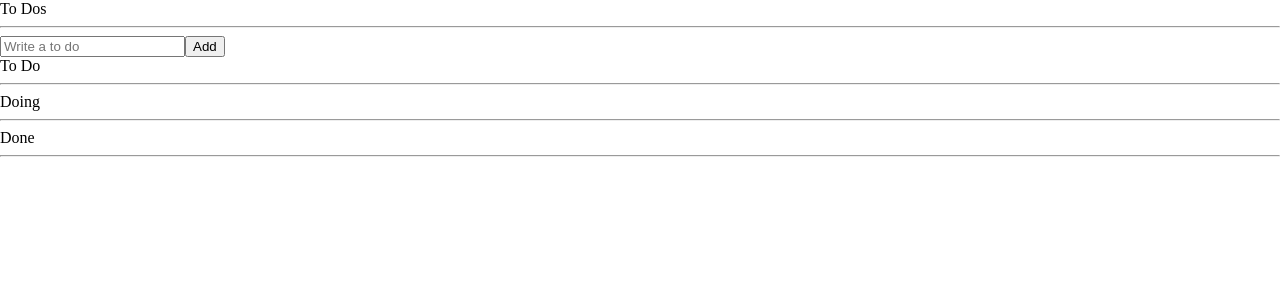
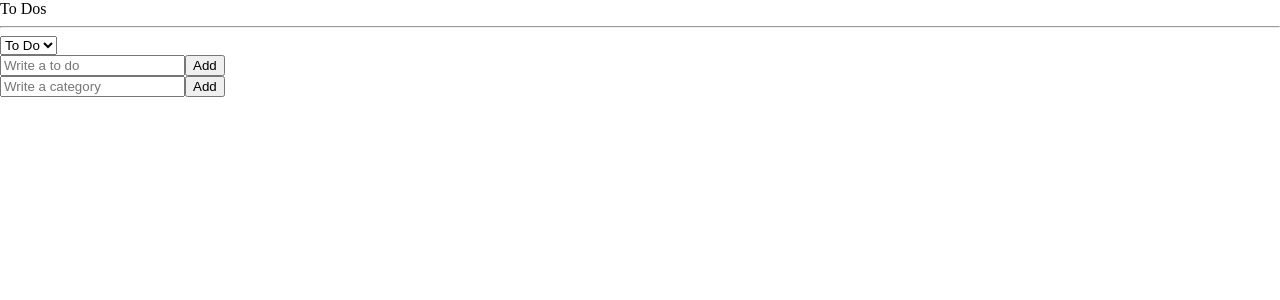
Before and after one commit to gamangee/todo-list, a React (Create React App) app: page / in a window 1280 px wide. Shown: the top 300 px of the page. Built offline with nearby package versions, Linux system fonts and the light colour scheme.

Commit message:
save localStorage

```diff
--- a/src/ToDoList.tsx
+++ b/src/ToDoList.tsx
@@ -1,38 +1,45 @@
-import React from 'react';
-import { atom, useRecoilValue } from 'recoil';
+import React, { useEffect } from 'react';
+import { useRecoilState, useRecoilValue } from 'recoil';
+import CreateCategory from './components/CreateCategoriy';
 import CreateToDo from './components/CreateToDo';
 import ToDo from './components/ToDo';
-import { toDoSelector } from './recoil/atoms';
+import {
+  Categories,
+  categoryState,
+  customCategoryState,
+  toDoSelector,
+} from './recoil/atoms';
 
 export default function ToDoList() {
-  const [toDo, doing, done] = useRecoilValue(toDoSelector);
+  const toDos = useRecoilValue(toDoSelector);
+
+  const [category, setCategory] = useRecoilState(categoryState);
+
+  const customCategories = useRecoilValue(customCategoryState);
+
+  const onInput = (event: React.FormEvent<HTMLSelectElement>) => {
+    setCategory(event.currentTarget.value as any);
+  };
 
   return (
     <div>
       <h1>To Dos</h1>
       <hr />
+      <select value={category} onInput={onInput}>
+        <option value={Categories.TO_DO}>To Do</option>
+        <option value={Categories.DOING}>Doing</option>
+        <option value={Categories.DONE}>Done</option>
+        {customCategories?.map((customCategory) => (
+          <option value={customCategory.text} key={customCategory.id}>
+            {customCategory.text}
+          </option>
+        ))}
+      </select>
       <CreateToDo />
-      <h2>To Do</h2>
-      <ul>
-        {toDo.map((toDo) => (
-          <ToDo key={toDo.id} {...toDo} />
-        ))}
-      </ul>
-      <hr />
-      <h2>Doing</h2>
-      <ul>
-        {doing.map((toDo) => (
-          <ToDo key={toDo.id} {...toDo} />
-        ))}
-      </ul>
-      <hr />
-      <h2>Done</h2>
-      <ul>
-        {done.map((toDo) => (
-          <ToDo key={toDo.id} {...toDo} />
-        ))}
-      </ul>
-      <hr />
+      <CreateCategory />
+      {toDos?.map((toDo) => (
+        <ToDo key={toDo.id} {...toDo} />
+      ))}
     </div>
   );
 }
--- /dev/null
+++ b/src/components/CreateCategoriy.tsx
@@ -0,0 +1,34 @@
+import React from 'react';
+import { useForm } from 'react-hook-form';
+import { useSetRecoilState } from 'recoil';
+import { customCategoryState } from '../recoil/atoms';
+
+interface IForm {
+  customCategory: string;
+}
+
+export default function CreateCategory() {
+  const setCustomCategory = useSetRecoilState(customCategoryState);
+
+  const { register, handleSubmit, setValue } = useForm<IForm>();
+
+  const handleValid = ({ customCategory }: IForm) => {
+    setCustomCategory((oldCustomCategories) => [
+      { text: customCategory, id: Date.now() },
+      ...oldCustomCategories,
+    ]);
+    setValue('customCategory', '');
+  };
+
+  return (
+    <form onSubmit={handleSubmit(handleValid)}>
+      <input
+        {...register('customCategory', {
+          required: 'Please write a category',
+        })}
+        placeholder='Write a category'
+      />
+      <button>Add</button>
+    </form>
+  );
+}
--- a/src/components/CreateToDo.tsx
+++ b/src/components/CreateToDo.tsx
@@ -1,7 +1,7 @@
 import React from 'react';
 import { useForm } from 'react-hook-form';
-import { useSetRecoilState } from 'recoil';
-import { toDoState } from '../recoil/atoms';
+import { useRecoilValue, useSetRecoilState } from 'recoil';
+import { categoryState, toDoState } from '../recoil/atoms';
 
 interface IForm {
   toDo: string;
@@ -9,14 +9,17 @@ interface IForm {
 
 export default function CreateToDo() {
   const setToDos = useSetRecoilState(toDoState);
+  const category = useRecoilValue(categoryState);
   const { register, handleSubmit, setValue } = useForm<IForm>();
+
   const handleValid = ({ toDo }: IForm) => {
     setToDos((oldToDos) => [
-      { text: toDo, id: Date.now(), category: 'TO_DO' },
+      { text: toDo, id: Date.now(), category },
       ...oldToDos,
     ]);
     setValue('toDo', '');
   };
+
   return (
     <form onSubmit={handleSubmit(handleValid)}>
       <input
--- a/src/components/ToDo.tsx
+++ b/src/components/ToDo.tsx
@@ -1,16 +1,17 @@
 import React from 'react';
 import { useSetRecoilState } from 'recoil';
-import { IToDo, toDoState } from '../recoil/atoms';
+import { Categories, IToDo, toDoState } from '../recoil/atoms';
 
 export default function ToDo({ text, category, id }: IToDo) {
   const setToDos = useSetRecoilState(toDoState);
+
   const onClick = (event: React.MouseEvent<HTMLButtonElement>) => {
     const {
       currentTarget: { name },
     } = event;
     setToDos((oldToDos) => {
       const targetIndex = oldToDos.findIndex((toDo) => toDo.id === id);
-      const newToDo = { text, id, category: name as any };
+      const newToDo = { text, id, category: name as Categories };
       return [
         ...oldToDos.slice(0, targetIndex),
         newToDo,
@@ -18,24 +19,30 @@ export default function ToDo({ text, category, id }: IToDo) {
       ];
     });
   };
+
+  const handleDelete = () => {
+    setToDos((oldToDos) => oldToDos.filter((toDo) => toDo.id !== id));
+  };
+
   return (
     <li>
       <span>{text}</span>
-      {category !== 'DOING' && (
-        <button name='DOING' onClick={onClick}>
+      {category !== Categories.DOING && (
+        <button name={Categories.DOING} onClick={onClick}>
           Doing
         </button>
       )}
-      {category !== 'TO_DO' && (
-        <button name='TO_DO' onClick={onClick}>
+      {category !== Categories.TO_DO && (
+        <button name={Categories.TO_DO} onClick={onClick}>
           To Do
         </button>
       )}
-      {category !== 'DONE' && (
-        <button name='DONE' onClick={onClick}>
+      {category !== Categories.DONE && (
+        <button name={Categories.DONE} onClick={onClick}>
           Done
         </button>
       )}
+      <button onClick={handleDelete}>delete</button>
     </li>
   );
 }
--- a/src/recoil/atoms.tsx
+++ b/src/recoil/atoms.tsx
@@ -1,24 +1,59 @@
 import { atom, selector } from 'recoil';
+
+export enum Categories {
+  'TO_DO' = 'TO_DO',
+  'DOING' = 'DOING',
+  'DONE' = 'DONE',
+}
 
 export interface IToDo {
   text: string;
   id: number;
-  category: 'TO_DO' | 'DOING' | 'DONE';
+  category: Categories;
 }
+
+export interface ICustomCategory {
+  text: string;
+  id: number;
+}
+
+const localStorageEffect =
+  (key: string) =>
+  ({ setSelf, onSet }: any) => {
+    const savedValue = localStorage.getItem(key);
+    if (savedValue != null) {
+      setSelf(JSON.parse(savedValue));
+    }
+
+    onSet((newValue: any, _: any, isReset: boolean) => {
+      isReset
+        ? localStorage.removeItem(key)
+        : localStorage.setItem(key, JSON.stringify(newValue));
+    });
+  };
+
+export const categoryState = atom<Categories>({
+  key: 'category',
+  default: Categories.TO_DO,
+});
+
+export const customCategoryState = atom<ICustomCategory[]>({
+  key: 'customCategories',
+  default: [],
+  effects: [localStorageEffect('customCategories')],
+});
 
 export const toDoState = atom<IToDo[]>({
   key: 'toDo',
   default: [],
+  effects: [localStorageEffect('toDo')],
 });
 
 export const toDoSelector = selector({
   key: 'toDoSelector',
   get: ({ get }) => {
     const toDos = get(toDoState);
-    return [
-      toDos.filter((toDo) => toDo.category === 'TO_DO'),
-      toDos.filter((toDo) => toDo.category === 'DOING'),
-      toDos.filter((toDo) => toDo.category === 'DONE'),
-    ];
+    const category = get(categoryState);
+    return toDos.filter((toDo) => toDo.category === category);
   },
 });
```
